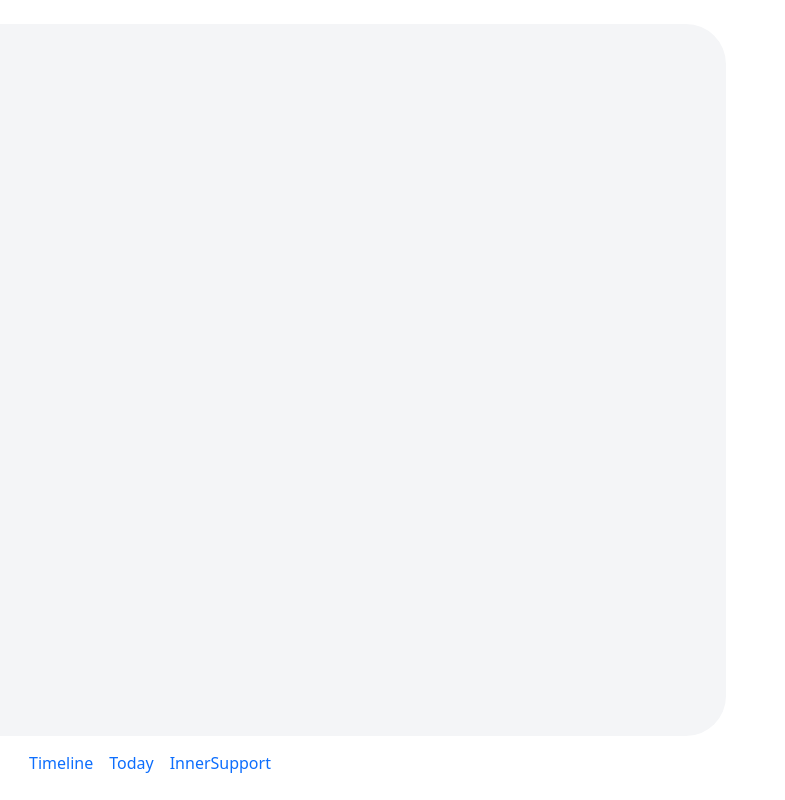
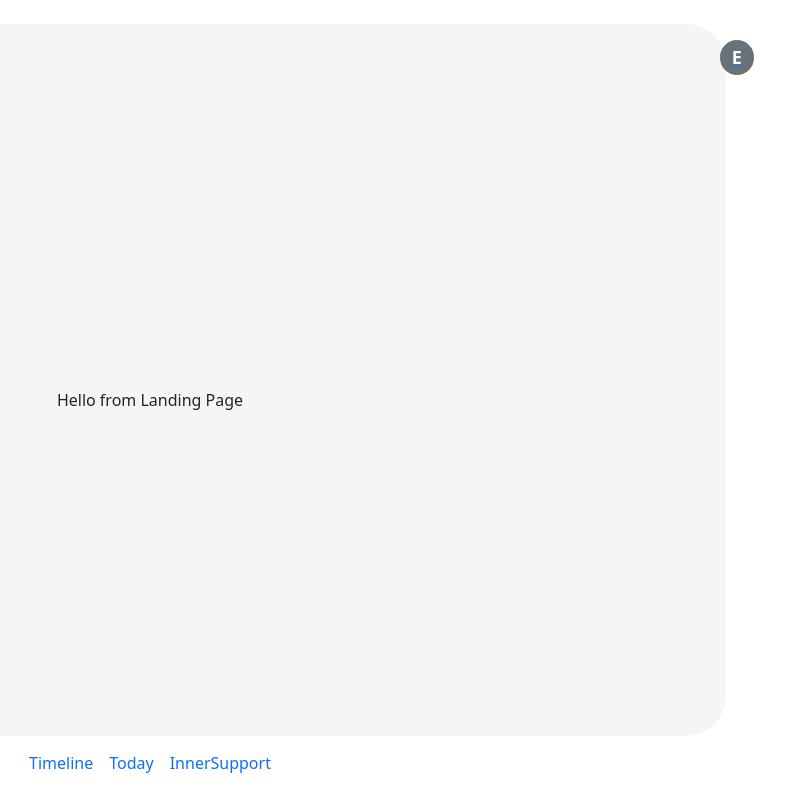
Before and after one commit to avaiva/mm-l, a React (Vite) app in the folder frontend/: page / in a window 1280 px wide. Shown: the whole page, without its empty margins (490-1275 px from the left). Built offline with nearby package versions, Linux system fonts and the light colour scheme.

Commit message:
make avatar work correctly

```diff
--- a/frontend/src/components/Avatar.jsx
+++ b/frontend/src/components/Avatar.jsx
@@ -1,37 +1,41 @@
-import './Avatar.css'
+import { Link } from "react-router-dom";
+import "./Avatar.css";
 import { Container } from "react-bootstrap";
 
 export default function Avatar({ name, scale }) {
-
   const getAvatarColorClass = (letter) => {
     const lowerCaseLetter = letter.toLowerCase();
-    if ('adgjmpsvy'.includes(lowerCaseLetter)) {
-      return 'avatar-color-1';
-    } else if ('behknqtwz'.includes(lowerCaseLetter)) {
-      return 'avatar-color-2';
+    if ("adgjmpsvy".includes(lowerCaseLetter)) {
+      return "avatar-color-1";
+    } else if ("behknqtwz".includes(lowerCaseLetter)) {
+      return "avatar-color-2";
     } else {
-      return 'avatar-color-3';
+      return "avatar-color-3";
     }
   };
 
   const calculateSize = (baseSize, scaleFactor) => {
-    return `${baseSize * scaleFactor}px`
-  }
+    return `${baseSize * scaleFactor}px`;
+  };
 
   return (
     <>
-      <Container className={`my-5 d-flex justify-content-center`}>
+      <Container>
+        <Link to="/account">
           <div
-          className={`avatar font-weight-bold ${getAvatarColorClass(name[0])}`}
+            className={`avatar font-weight-bold ${getAvatarColorClass(
+              name[0]
+            )}`}
             style={{
               height: calculateSize(150, scale),
               width: calculateSize(150, scale),
               fontSize: calculateSize(78, scale),
-            fontWeight: 'bold'
+              fontWeight: "bold",
             }}
           >
             {name && name.length > 0 ? name[0].toUpperCase() : ""}
           </div>
+        </Link>
       </Container>
     </>
   );
--- a/frontend/src/components/PageMain.jsx
+++ b/frontend/src/components/PageMain.jsx
@@ -1,9 +1,13 @@
 import "./PageMain.css";
 import NavBar from "./NavBar";
+import Avatar from "./Avatar";
 
 export default function PageMain() {
   return (
     <div style={{ position: "relative", overflow: "hidden" }}>
+      <div style={{ zIndex: "1", position: "fixed", top: "2.5em", right: "1.5em", height: "0", margin: "0"}}>
+        <Avatar name="Eva" scale="0.23" />
+      </div>
       <div
         style={{
           position: "fixed",
@@ -16,10 +20,19 @@ export default function PageMain() {
           borderRadius: "2.5rem",
           padding: "20px",
           boxSizing: "border-box",
+          zIndex: "-1",
         }}
       ></div>
-        <div style={{ position: "fixed", bottom: "15px", left: "50%", transform: "translateX(-50%)" }}>
-          <NavBar/>
+
+      <div
+        style={{
+          position: "fixed",
+          bottom: "15px",
+          left: "50%",
+          transform: "translateX(-50%)",
+        }}
+      >
+        <NavBar />
       </div>
     </div>
   );
```
Lines whose indentation alone changed are shown as unchanged.
